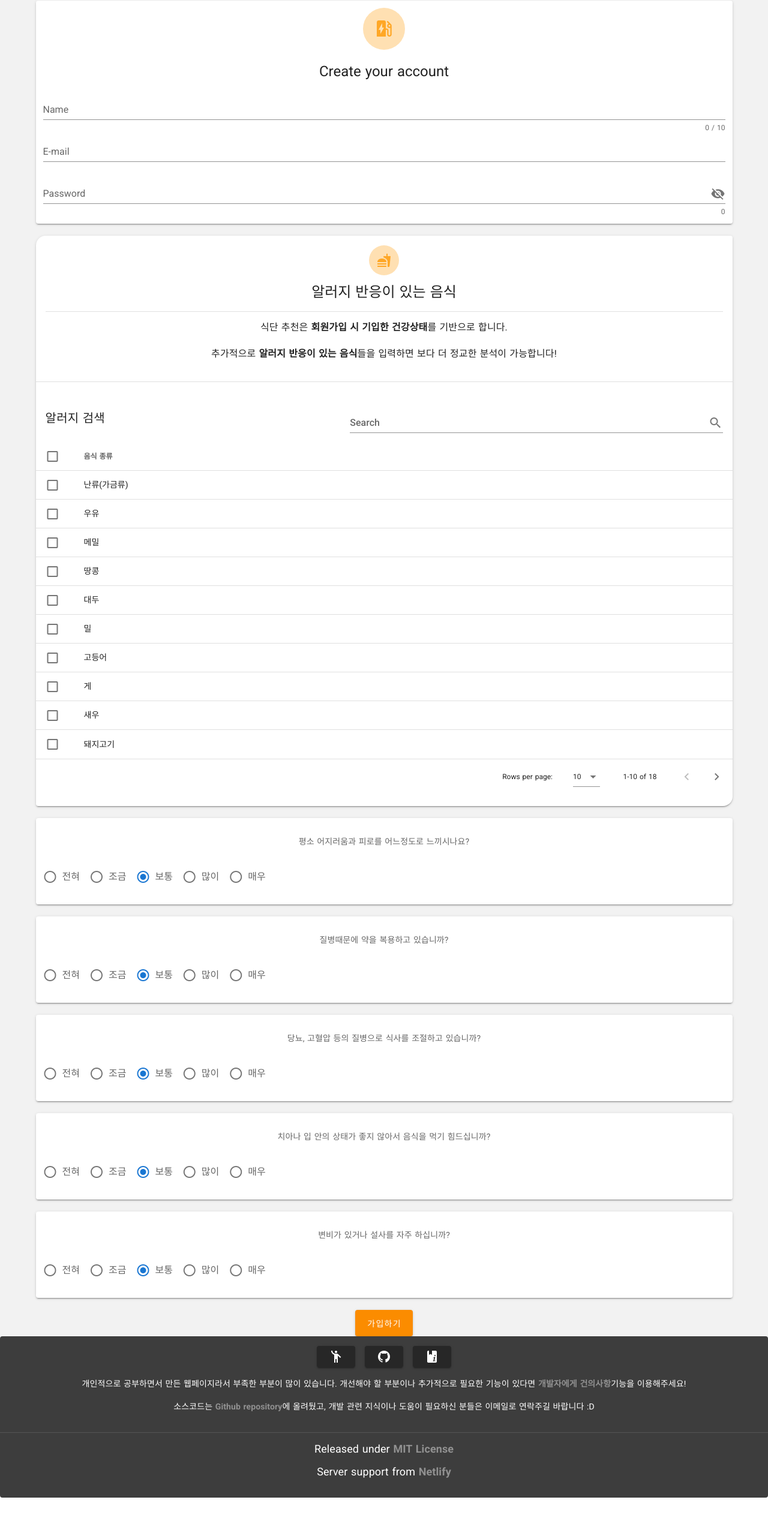
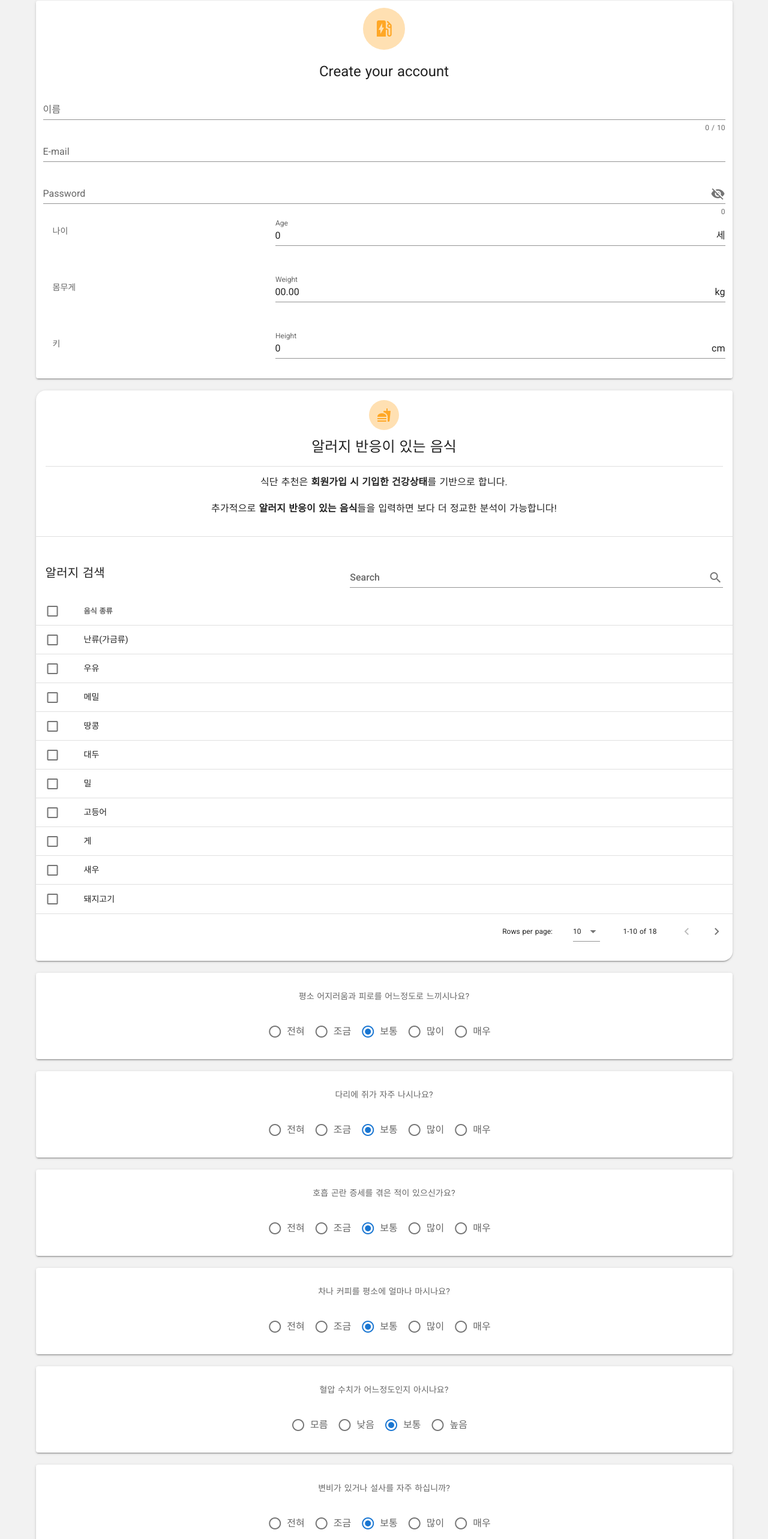
Before and after one commit to peterhyun1234/My_nutrition_mate, a Nuxt app in the folder front_end/: page /signup in a window 1280 px wide. Shown: the part 79-2645 px from the top of the page at 60% size. Before the commit the page ends 2576 px from the top, so only its background shows below. Built offline with nearby package versions, Linux system fonts and the light colour scheme.

Commit message:
modifying signup page

```diff
--- a/front_end/pages/signup/index.vue
+++ b/front_end/pages/signup/index.vue
@@ -1,7 +1,7 @@
 <template>
   <v-app id="inspire">
     <v-container>
-      <v-row >
+      <v-row>
         <v-col style="text-align: center;">
           <v-card
             class="mt-5 mb-5 pa-3"
@@ -25,7 +25,7 @@
                 v-model="name"
                 :counter="10"
                 :rules="nameRules"
-                label="Name"
+                label="이름"
                 required
               ></v-text-field>
 
@@ -46,15 +46,44 @@
                 counter
                 @click:append="show1 = !show1"
               ></v-text-field>
-<!--
-              <v-select
-                v-model="select"
-                :items="items"
-                :rules="[v => !!v || 'Item is required']"
-                label="Item"
-                required
-              ></v-select> -->
+              <v-row>
+                <v-col cols="4">
+                  <v-subheader>나이</v-subheader>
+                </v-col>
+                <v-col cols="8">
+                  <v-text-field
+                    label="Age"
+                    value="0"
+                    suffix="세"
+                  ></v-text-field>
+                </v-col>
+              </v-row>
 
+              <v-row>
+                <v-col cols="4">
+                  <v-subheader>몸무게</v-subheader>
+                </v-col>
+                <v-col cols="8">
+                  <v-text-field
+                    label="Weight"
+                    value="00.00"
+                    suffix="kg"
+                  ></v-text-field>
+                </v-col>
+              </v-row>
+
+              <v-row>
+                <v-col cols="4">
+                  <v-subheader>키</v-subheader>
+                </v-col>
+                <v-col cols="8">
+                  <v-text-field
+                    label="Height"
+                    value="0"
+                    suffix="cm"
+                  ></v-text-field>
+                </v-col>
+              </v-row>
             </v-form>
           </v-card>
           <v-card
@@ -112,7 +141,7 @@
               </v-layout>
           </v-card>
           <v-card
-            class="mt-5 mb-5 pa-3"
+            class="mt-5 mb-5 pa-3 flex-center"
           >
             <v-card-subtitle>
               평소 어지러움과 피로를 어느정도로 느끼시나요?
@@ -126,10 +155,10 @@
             </v-radio-group>
           </v-card>
           <v-card
-            class="mt-5 mb-5 pa-3"
+            class="mt-5 mb-5 pa-3 flex-center"
           >
             <v-card-subtitle>
-              질병때문에 약을 복용하고 있습니까?
+              다리에 쥐가 자주 나시나요?
             </v-card-subtitle>
             <v-radio-group v-model="Qradios[1]" :mandatory="false" row>
               <v-radio label="전혀" value="radio-1"></v-radio>
@@ -140,10 +169,10 @@
             </v-radio-group>
           </v-card>
           <v-card
-            class="mt-5 mb-5 pa-3"
+            class="mt-5 mb-5 pa-3 flex-center"
           >
             <v-card-subtitle>
-              당뇨, 고혈압 등의 질병으로 식사를 조절하고 있습니까?
+              호흡 곤란 증세를 겪은 적이 있으신가요?
             </v-card-subtitle>
             <v-radio-group v-model="Qradios[2]" :mandatory="false" row>
               <v-radio label="전혀" value="radio-1"></v-radio>
@@ -154,10 +183,10 @@
             </v-radio-group>
           </v-card>
           <v-card
-            class="mt-5 mb-5 pa-3"
+            class="mt-5 mb-5 pa-3 flex-center"
           >
             <v-card-subtitle>
-              치아나 입 안의 상태가 좋지 않아서 음식을 먹기 힘드십니까?
+              차나 커피를 평소에 얼마나 마시나요?
             </v-card-subtitle>
             <v-radio-group v-model="Qradios[3]" :mandatory="false" row>
               <v-radio label="전혀" value="radio-1"></v-radio>
@@ -168,13 +197,26 @@
             </v-radio-group>
           </v-card>
           <v-card
-            class="mt-5 mb-5 pa-3"
+            class="mt-5 mb-5 pa-3 flex-center"
+          >
+            <v-card-subtitle>
+              혈압 수치가 어느정도인지 아시나요?
+            </v-card-subtitle>
+            <v-radio-group v-model="Qradios[4]" :mandatory="false" row>
+              <v-radio label="모름" value="radio-1"></v-radio>
+              <v-radio label="낮음" value="radio-2"></v-radio>
+              <v-radio label="보통" value="radio-3"></v-radio>
+              <v-radio label="높음" value="radio-4"></v-radio>
+            </v-radio-group>
+          </v-card>
+          <v-card
+            class="mt-5 mb-5 pa-3 flex-center"
           >
             <v-card-subtitle>
               변비가 있거나 설사를 자주 하십니까?
             </v-card-subtitle>
 
-            <v-radio-group v-model="Qradios[4]" :mandatory="false" row>
+            <v-radio-group v-model="Qradios[5]" :mandatory="false" row>
               <v-radio label="전혀" value="radio-1"></v-radio>
               <v-radio label="조금" value="radio-2"></v-radio>
               <v-radio label="보통" value="radio-3"></v-radio>
@@ -253,7 +295,7 @@ export default {
       ],
 
 
-      Qradios: ['radio-3', 'radio-3', 'radio-3', 'radio-3', 'radio-3',],
+      Qradios: ['radio-3', 'radio-3', 'radio-3', 'radio-3', 'radio-3', 'radio-3',],
 
       name: '',
       nameRules: [
@@ -294,3 +336,11 @@ export default {
   }
 }
 </script>
+
+<style>
+.flex-center {
+  display: flex;
+  flex-direction: column;
+  align-items: center;
+}
+</style>
```
